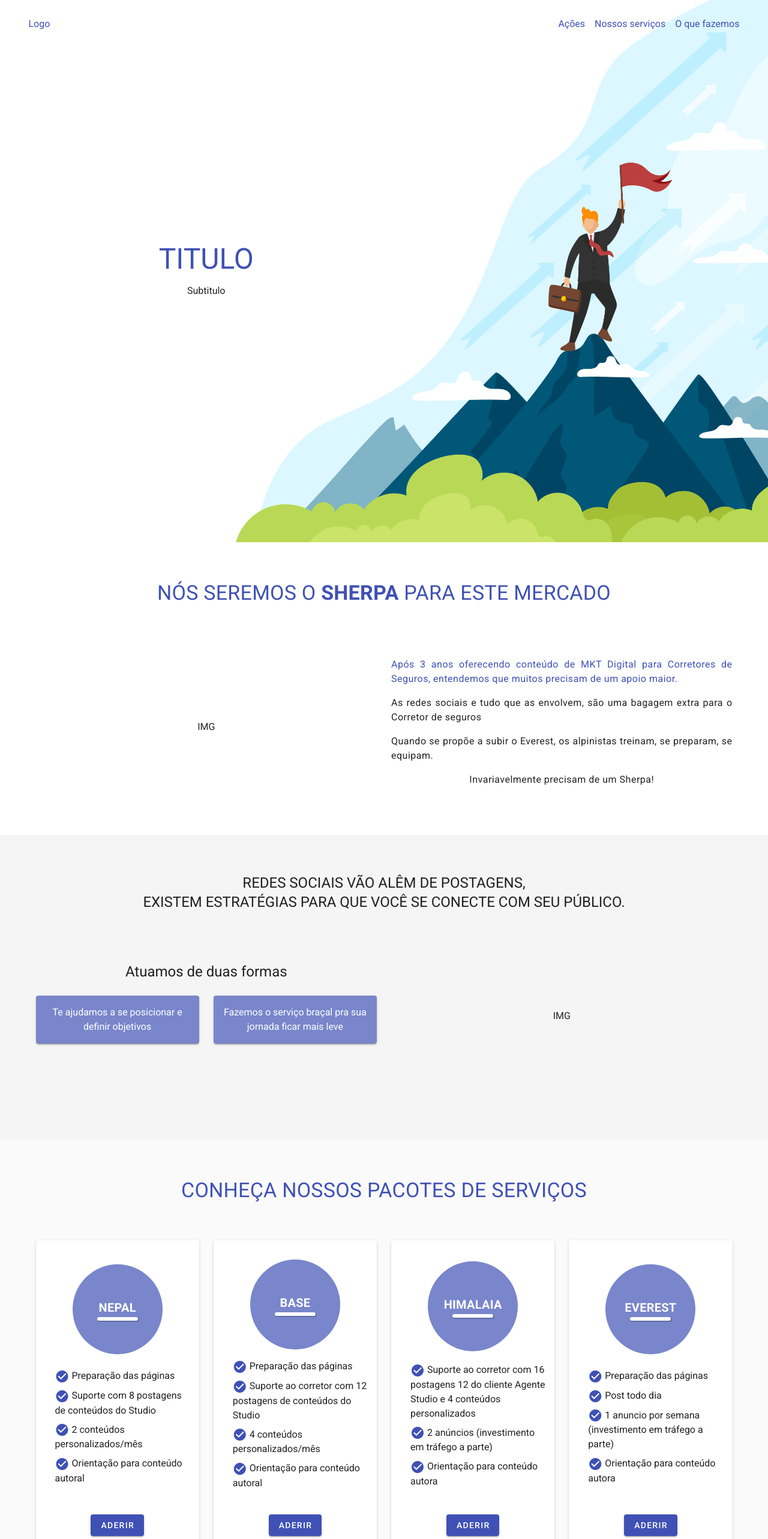
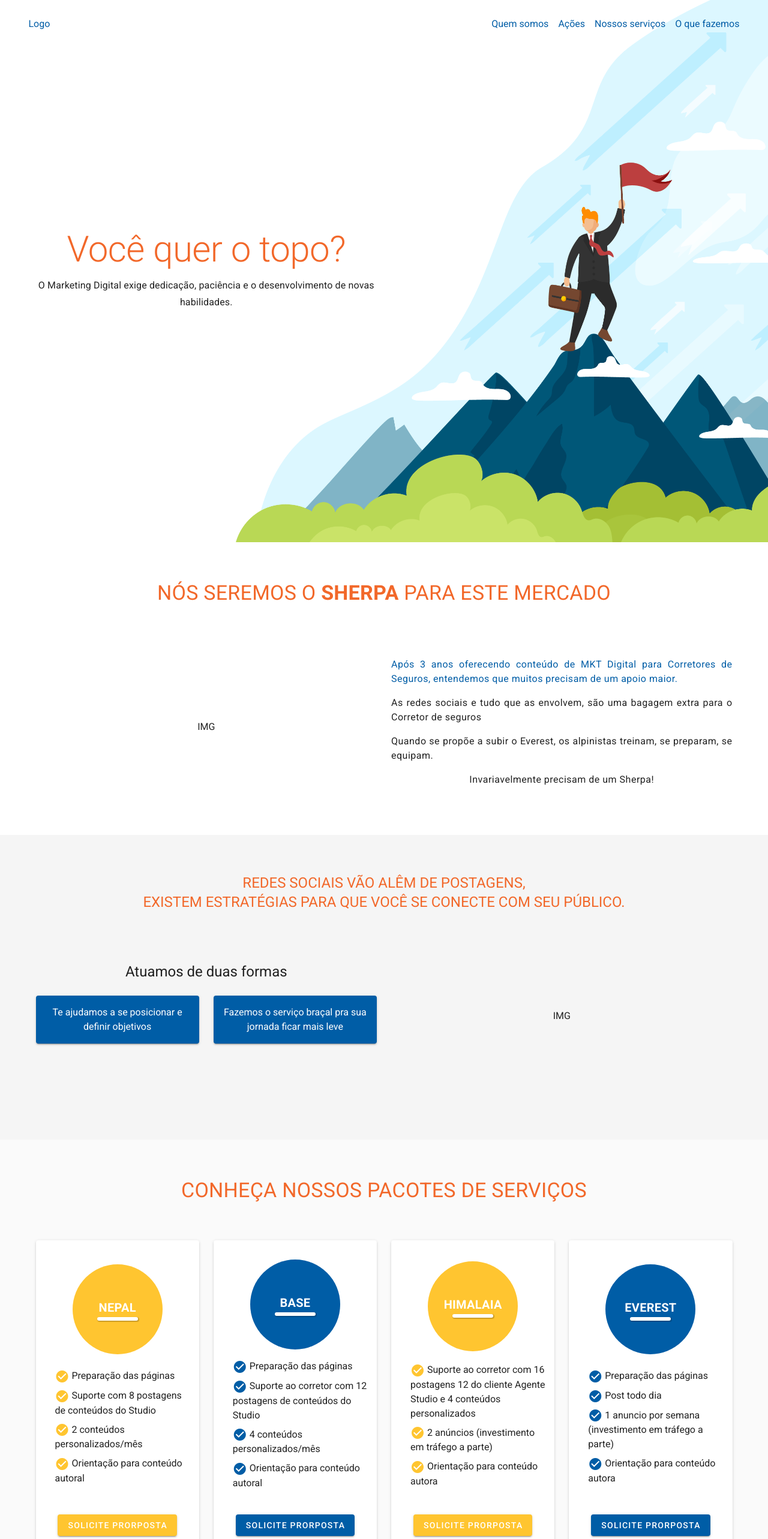
Before and after one commit to 7br-uno/lp-ca-sherpa, a Nuxt app: page / in a window 1280 px wide. Shown: the top 2566 px of the page at 60% size. Built offline with nearby package versions, Linux system fonts and the light colour scheme.

Commit message:
update layout colors

```diff
--- a/components/acting.vue
+++ b/components/acting.vue
@@ -2,7 +2,7 @@
   <div class="grey lighten-4" id="acting">
     <v-container py-16>
       <v-row>
-        <v-col cols="12" class="text-h5 text-center text-uppercase mb-8">
+        <v-col cols="12" class="text-h5 text-center text-uppercase mb-8 primary--text">
          Redes sociais vão alêm de postagens,<br />existem estratégias para que
         você se conecte com seu público.
         </v-col>
@@ -17,7 +17,7 @@
           <v-row class="mb-8">
             <v-col cols="12" sm="6" md="6" lg="6">
               <v-card
-                color="indigo lighten-2"
+                color="accent"
                 class="
                   pa-4
                   d-flex
@@ -32,7 +32,7 @@
             </v-col>
             <v-col cols="12" sm="6" md="6" lg="6">
               <v-card
-                color="indigo lighten-2"
+                color="accent"
                 class="
                   pa-4
                   d-flex
--- a/components/mainBaner.vue
+++ b/components/mainBaner.vue
@@ -4,11 +4,11 @@
       <v-row style="height: 100vh">
         <v-col cols="12" sm="12" md="6"  lg="6" class="d-flex flex-column  align-center justify-center">
           <div class="text-center">
-            <div class="indigo--text darken-4 text-h3 mb-4">
-              TITULO
+            <div class="primary--text text-h2 mb-4">
+              Você quer o topo?
             </div>
-            <div>
-              Subtitulo
+            <div class="text-subtitle-1">
+               O Marketing Digital exige dedicação, paciência e o desenvolvimento de novas habilidades.
             </div>
           </div>
         </v-col>
--- a/components/services.vue
+++ b/components/services.vue
@@ -3,7 +3,7 @@
     <v-container py-16>
       <v-row>
         <v-col cols="12" class="d-flex justify-center">
-          <div class="indigo--text text-h4 text-center text-uppercase mb-10">
+          <div class="primary--text text-h4 text-center text-uppercase mb-10">
             Conheça nossos pacotes de serviços
           </div>
         </v-col>
@@ -28,9 +28,8 @@
                 {{ service.subtitle }}
               </div> -->
               <div
+                :class="i % 2 == 0 ? 'secondary' : 'accent'"
                 class="
-                  indigo
-                  lighten-2
                   cicle
                   d-flex
                   align-center
@@ -50,19 +49,29 @@
               </div>
 
               <div class="pb-8 px-2">
-                <ul>
+                <ul v-if="i % 2 == 0">
                   <li
                     v-for="(listItem, i) in service.listItens"
                     :key="i"
                     class="pb-2"
                   >
-                    <v-icon long color="indigo"> mdi-check-circle </v-icon>
+                    <v-icon long color="secondary"> mdi-check-circle </v-icon>
+                    {{ listItem }}
+                  </li>
+                </ul>
+                <ul v-else>
+                  <li
+                    v-for="(listItem, i) in service.listItens"
+                    :key="i"
+                    class="pb-2"
+                  >
+                    <v-icon long color="accent"> mdi-check-circle </v-icon>
                     {{ listItem }}
                   </li>
                 </ul>
               </div>
-              <v-btn class="indigo white--text py-4 mb-16">
-                Aderir
+              <v-btn class="white--text py-4 mb-16" :class="i % 2 == 0 ? 'secondary' : 'accent'">
+                Solicite prorposta
               </v-btn>
             </v-card>
           </v-hover>
--- a/components/sherpa.vue
+++ b/components/sherpa.vue
@@ -1,12 +1,11 @@
 <template>
-  <div class="white">
+  <div class="white" id="sherpa">
     <v-container py-16>
       <v-row>
         <v-col
           cols="12"
           class="
-            indigo--text
-            darken-3
+            primary--text
             text-uppercase text-h4 text-center
             mb-16
             d-flex
@@ -37,8 +36,7 @@
           lg="6"
           class="d-flex flex-column text-justify align-center justify-center"
         >
-          <div class="body-1 mb-4  indigo--text
-            darken-4">
+          <div class="body-1 mb-4 accent--text">
             Após 3 anos oferecendo conteúdo de MKT Digital para Corretores de
             Seguros, entendemos que muitos precisam de um apoio maior.
           </div>
--- a/components/top_menu.vue
+++ b/components/top_menu.vue
@@ -12,10 +12,11 @@
             cols="12"
             class="d-flex align-center"
         >
-         <a href="#" class="indigo--text mr-auto">Logo</a>
-         <a href="#acting" class="indigo--text mr-4">Ações</a>
-         <a href="#services" class="indigo--text mr-4">Nossos serviços</a>
-         <a href="#work" class="indigo--text">O que fazemos</a>
+         <a href="#" class="accent--text mr-auto">Logo</a>
+         <a href="#sherpa" class="accent--text mr-4">Quem somos</a>
+         <a href="#acting" class="accent--text mr-4">Ações</a>
+         <a href="#services" class="accent--text mr-4">Nossos serviços</a>
+         <a href="#work" class="accent--text">O que fazemos</a>
         </v-col>
       </v-row>
     </v-container>
--- a/components/works.vue
+++ b/components/works.vue
@@ -10,7 +10,7 @@
               text-h4 text-uppercase
               font-weight-bold
               text-center
-              indigo--text
+              accent--text
             "
           >
             Nosso trabalho de desenvolvimento web
@@ -40,8 +40,7 @@
                       transition-swing
                       card__work
                       rounded-circle
-                      indigo
-                      lighten-2
+                      info
                       d-flex
                       flex-column
                       justify-center
--- a/nuxt.config.js
+++ b/nuxt.config.js
@@ -54,10 +54,10 @@ export default {
       light: true,
       themes: {
         light: {
-          primary: colors.blue,
-          accent: colors.grey,
-          secondary: colors.amber,
-          info: colors.teal.lighten1,
+          primary: "#F2682A",
+          accent: "#005DA6" ,
+          secondary: "#FFC530",
+          info: "#8FC7E7",
           warning: colors.amber.base,
           error: colors.deepOrange.accent4,
           success: colors.green.accent3
```
